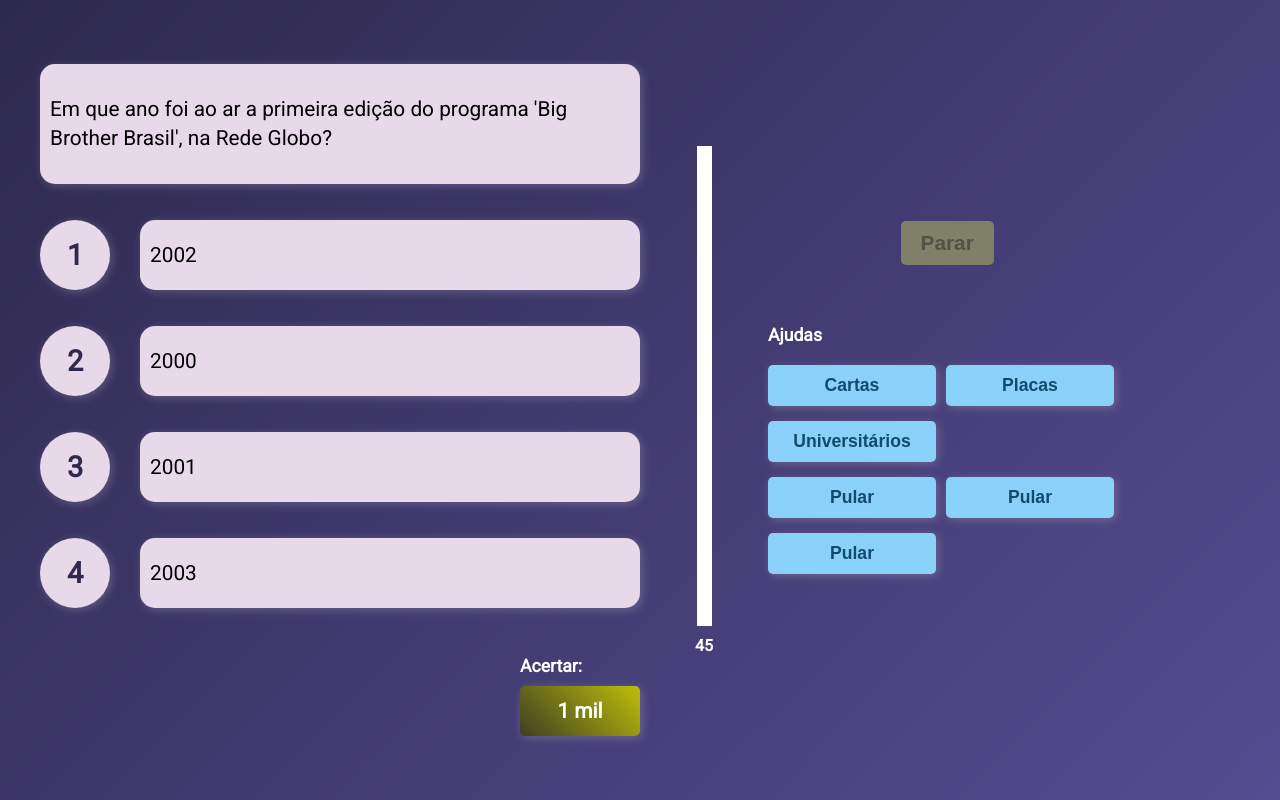
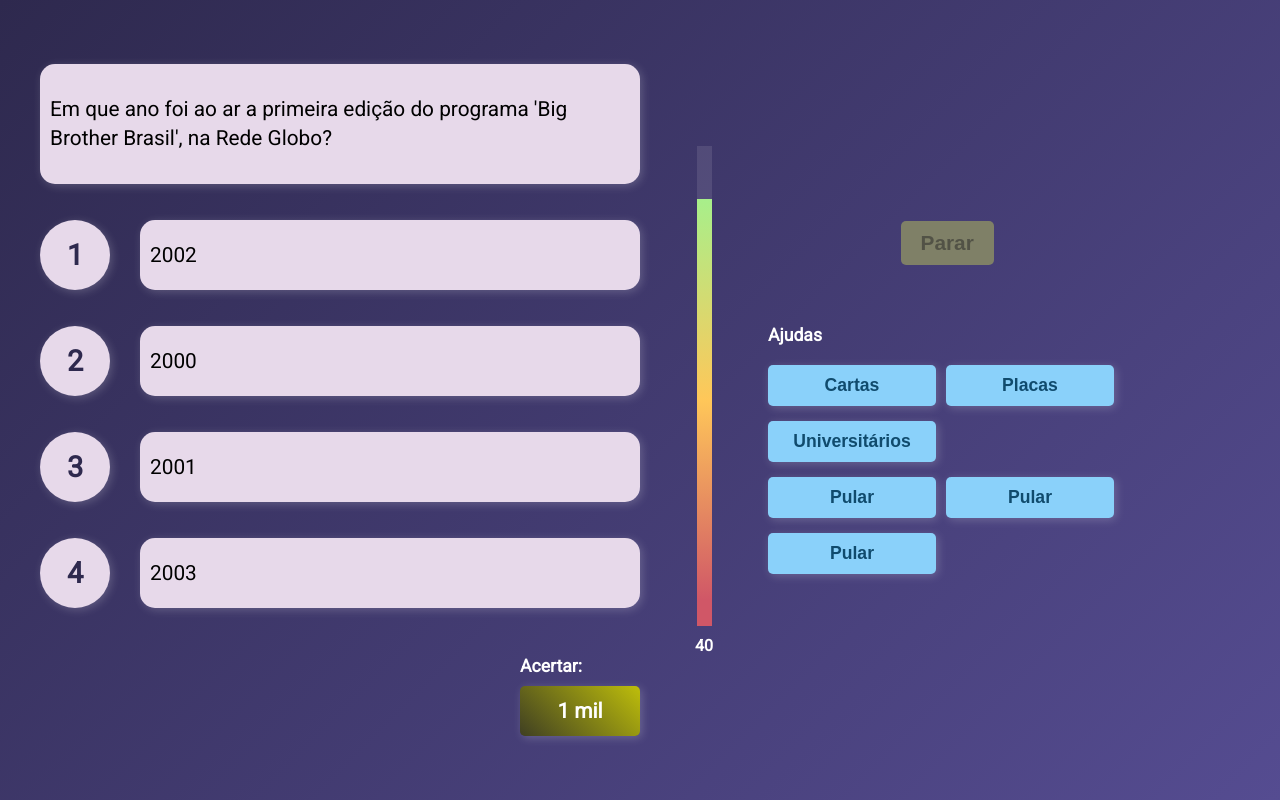
Before and after one commit to flaviog-rocha/quizshow, a React (Create React App) app: page / in a window 1280 px wide. Built offline with nearby package versions, Linux system fonts and the light colour scheme.

Commit message:
adicionando tempo ao jogo e criando uma modal para substituir os allerts

```diff
--- a/src/App.css
+++ b/src/App.css
@@ -10,7 +10,7 @@
   font-family: 'Roboto';
 }
 
-.Question-Area, .Answers, .Answer-Option, .Stop-Button, .Help-Button {
+.Question-Area, .Answers, .Answer-Option, .Stop-Button {
   background-color: #E7D9EA;
   padding: 10px;
   box-shadow: 2px 2px 10px rgba(255, 255, 255, 0.2);
@@ -143,35 +143,118 @@
   cursor:default
 }
 
-.Help-Button {
+.Help-Button{
   font-weight: 900;
   width: 10.5rem;
   font-size: 1.1rem;
   padding: 10px 0;
   margin: 10px 10px 5px 0;
+  color: #104b6d;
+}
+
+.Help-Button, .Modal-Main-Button, .Modal-Secondary-Button {
   background-color: #8ad1fa;
-  color: #104b6d;
   border-style:none;
   border-radius: 5px;
   cursor: pointer;
+  box-shadow: 2px 2px 10px rgba(255, 255, 255, 0.2);
+  transition: 0.5s;
 }
 
-.Help-Button:hover{
+.Help-Button:hover, .Modal-Main-Button:hover{
   background-color: #74b4da;
 }
 
-.Help-Button:active{
+.Help-Button:active, .Modal-Main-Button:active{
   background-color: #659cbd;
 }
 
-.Help-Button:disabled{
+.Help-Button:disabled, .Modal-Main-Button:disabled, .Modal-Secondary-Button:disabled{
   background-color: #708694;
   color: #4a5c66;
   box-shadow: none;
   cursor:default
 }
 
-
 .Help-Label {
   margin-bottom: 10px
 }
+
+.Time-Counter-Max, .Time-Counter-Remain{
+  width: 15px;
+}
+
+.Time-Counter-Remain{
+  background-image: linear-gradient(to bottom, #85FF9E 15%, #FFC759 50%, #D05767 75%);
+  background-attachment: fixed;
+}
+
+.Time-Counter-Label{
+  font-weight: 900;
+  color: #FFF;
+  margin-top: 10px;
+}
+
+.Time-Counter-Max{
+  display: flex;
+  align-items: end;
+  background-color: rgba(255, 255, 255, 0.1);
+  height: 60vh;
+}
+
+.Modal-Background{
+  display: flex;
+  justify-content: center;
+  height: 100vh;
+  width: 100vw;
+  position: fixed;
+  background-color: rgba(46,41,78,0.5);
+}
+
+.Question-Modal{
+  height: 150px;
+  width: 500px;
+  background-color: #E7D9EA;
+  border-radius: 5px;
+  box-shadow: 2px 2px 10px rgba(0, 0, 0, 0.5);
+  margin-top: 10px;
+  box-sizing: border-box;
+  padding: 20px;
+  display: flex;
+  flex-direction: column;
+  justify-content: space-between;
+}
+
+.Modal-Main-Button, .Modal-Secondary-Button{
+  font-size: 0.95rem;
+  padding: 8px;
+  margin: 5px;
+}
+
+.Modal-Main-Button{
+  color: #0f3246;
+}
+
+.Modal-Secondary-Button{
+  color: #0f3246;
+  border: 1px solid #8ad1fa;
+  background-color: rgba(0, 0, 0, 0);
+}
+
+.Modal-Secondary-Button:hover{
+  background-color: #8ad1fa;
+}
+
+.Modal-Secondary-Button:active{
+  border-color: #74b4da;
+  background-color: #74b4da;
+}
+
+.Modal-Secondary-Button:disabled{
+  border-color: #4a5c66;
+}
+/* .Modal-Main-Button{
+  background-color: #8ad1fa;
+  color: #104b6d;
+  border-style:none;
+} */
--- a/src/App.js
+++ b/src/App.js
@@ -19,9 +19,6 @@
   let [choicedOption, setChoicedOption] = useContext(Context);
 
   const optionClass = () => {
-    console.log(`Answer Result: ${answerResult}`);
-    console.log(`Choiced Option: ${choicedOption}`);
-    console.log(`Option Number: ${optionNumber}`);
     if (answerResult.final === "Wrong" && optionNumber === correctAnswer) {
       return "Correct";
     } else if (!answerResult && choicedOption === optionNumber) {
@@ -42,7 +39,6 @@
         <div
           className={`Answer-Option ${optionClass()}`}
           onClick={() => {
-            console.log(playable);
             if (playable) {
               setChoicedOption(optionNumber);
             }
@@ -77,6 +73,40 @@
   );
 }
 
+function TimeRemain({remainTime}){
+  return (
+    <>
+      <div className="Time-Counter-Max">
+        <div style={{ height: `${remainTime/45*100}%`}} className="Time-Counter-Remain"></div>
+      </div>
+      <div className="Time-Counter-Label">
+        {remainTime}
+      </div>
+    </>
+  )
+}
+
+// function QuestionModal(){
+//   return (
+
+//   )
+// }
+
+function Modal({message, mainButton, secondaryButton, active}){
+  return (
+    <>
+      <div className="Modal-Background" style={{display: `${active ? "flex" : "none"}`}}>
+        <div className="Question-Modal">
+          <div style={{textAlign: "center", fontSize: "1.05rem"}}>{message}</div>
+          <div style={{display: 'flex', flexDirection: 'row-reverse'}}>
+            <button className="Modal-Main-Button">{mainButton}</button>
+            <button className="Modal-Secondary-Button" style={{visibility: `${secondaryButton ? 'visible' : 'hidden'}`}}>{secondaryButton}</button>
+          </div>
+        </div>
+      </div>
+    </>
+  )
+}
 function App() {
   const [choicedOption, setChoicedOption] = useState(0);
   const [result, setResult] = useState("");
@@ -93,6 +123,7 @@
     "Skip",
     "Skip",
   ]);
+  let [time, setTime] = useState(45);
   const answeredQuestions = useRef([]);
 
   const verifyCorrectAnswer = (question) => {
@@ -106,9 +137,8 @@
   };
 
   const defineNextQuestion = (pastQuestions) => {
-    console.log("Oi");
     let nextQuestion = 0;
-
+    setTime(45)
     do {
       nextQuestion = Math.floor(Math.random() * questions.length);
     } while (pastQuestions.includes(nextQuestion));
@@ -252,8 +282,30 @@
     answeredQuestions.current.push(currentQuestion);
   }, [currentQuestion]);
 
+  useEffect(() => {
+    if (numberQuestion === 15){
+      setHelps([]);
+    }
+  }, [numberQuestion])
+
+  useEffect(() => {
+    const updateTimer = setInterval(() => {
+      setTime((prevTime) => {
+        if (prevTime === 0 || runningGame !== "Running") clearInterval(updateTimer)
+
+        if (prevTime === 0) {
+          setRunningGame("Lose");
+        }
+        return (prevTime > 0 && runningGame === "Running") ? prevTime - 1 : prevTime
+      })
+    }, 1000)
+
+    return () => clearInterval(updateTimer)
+  }, [runningGame])
+
   return (
     <Context.Provider value={[choicedOption, setChoicedOption]}>
+      <Modal message={"Deseja realmente pular a pergunta?"} mainButton={"Sim"} secondaryButton={"Não"} />
       <div style={{ display: "flex", alignItems: "center" }}>
         <div
           style={{
@@ -318,12 +370,13 @@
             alignItems: "center",
           }}
         >
-          <div
+          <TimeRemain remainTime={time}/>
+          {/* <div
             style={{ height: "60vh", width: "15px", backgroundColor: "#FFF" }}
           ></div>
           <div style={{ marginTop: "10px", fontWeight: "900", color: "#FFF" }}>
             45
-          </div>
+          </div> */}
         </div>
         <div
           style={{
```
